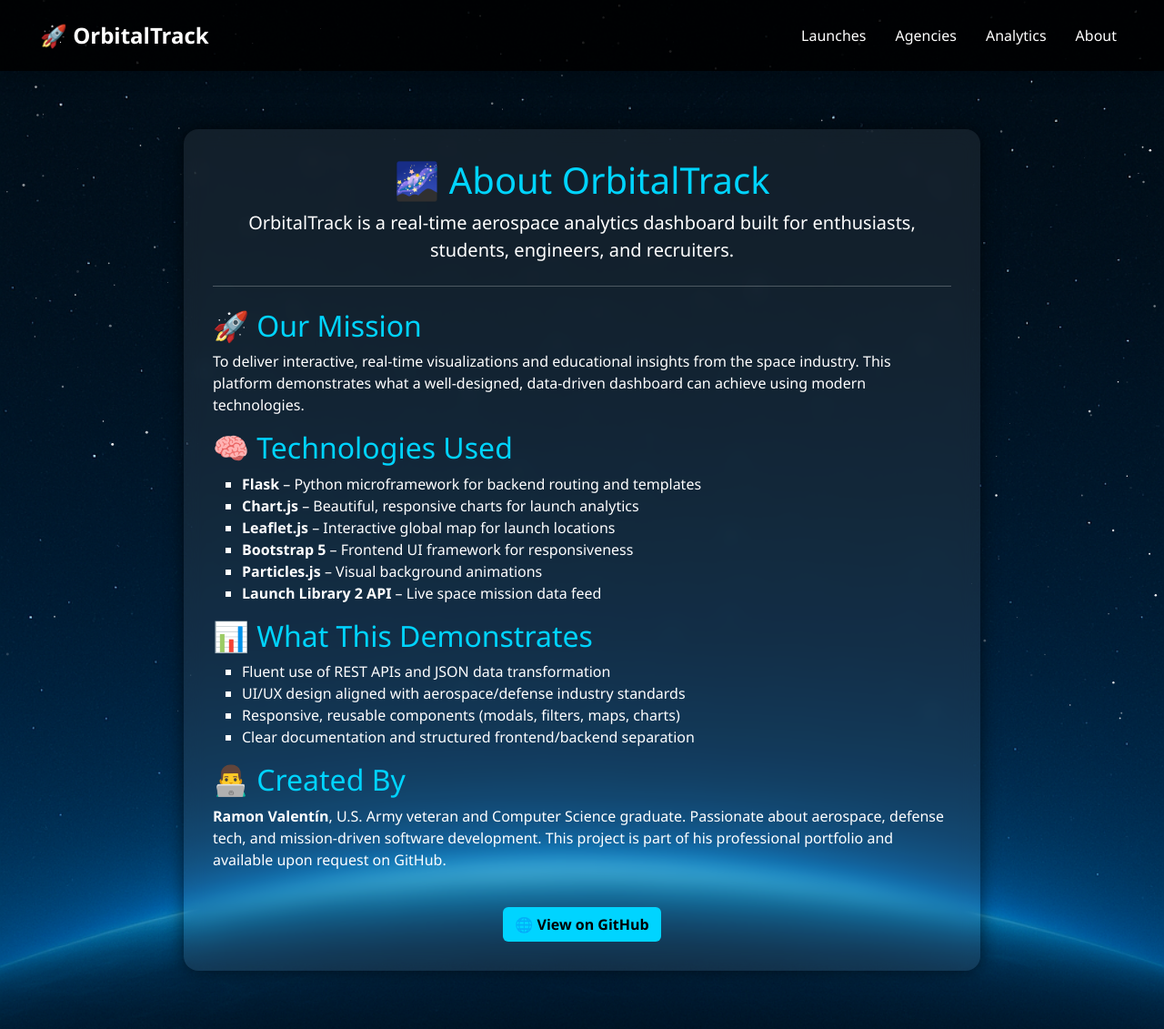
After one commit to RamonvCS/OrbitalTrack, a Flask app: page /about in a window 1280 px wide. The commit adds this page. Shown: the whole page at 91% size. Run offline with Flask 3, Linux system fonts and the light colour scheme.

Commit message:
ready to move to main and publish on render.com

```diff
--- a/app.py
+++ b/app.py
@@ -1,45 +1,29 @@
 from flask import Flask, render_template
-from services.api_client import get_upcoming_launches
 from datetime import datetime
-from apscheduler.schedulers.background import BackgroundScheduler
 import smtplib
 from email.mime.text import MIMEText
 import requests
+import os
 
 app = Flask(__name__)
 
-EMAIL_FROM = "your_email@gmail.com"
-EMAIL_TO = "your_phone_email@txt.att.net"  # or regular email
-EMAIL_PASSWORD = "your_app_password"
+# Opcional: configuración de correo si decides usar alertas después
+EMAIL_FROM = os.environ.get("EMAIL_FROM", "your_email@gmail.com")
+EMAIL_TO = os.environ.get("EMAIL_TO", "your_phone_email@txt.att.net")
+EMAIL_PASSWORD = os.environ.get("EMAIL_PASSWORD", "your_app_password")
 
-def send_email(launch_name, pad_name, webcast_url=None):
-    msg = MIMEText(f"🚀 Launch Alert!\n\n{launch_name} is launching from {pad_name}.\n{webcast_url or ''}")
-    msg["Subject"] = f"Launch Now: {launch_name}"
-    msg["From"] = EMAIL_FROM
-    msg["To"] = EMAIL_TO
+# Función para obtener lanzamientos en tiempo real (solo al cargar la página)
+def get_upcoming_launches():
+    url = "https://ll.thespacedevs.com/2.2.0/launch/upcoming/"
+    try:
+        response = requests.get(url)
+        response.raise_for_status()
+        return response.json().get("results", [])
+    except requests.RequestException as e:
+        print(f"❌ Failed to fetch launches: {e}")
+        return []
 
-    with smtplib.SMTP("smtp.gmail.com", 587) as server:
-        server.starttls()
-        server.login(EMAIL_FROM, EMAIL_PASSWORD)
-        server.send_message(msg)
-    print(f"✅ Email sent for {launch_name}")
-
-def check_launches():
-    print("⏱️ Checking launches...")
-    url = "https://ll.thespacedevs.com/2.2.0/launch/upcoming/"
-    response = requests.get(url)
-    data = response.json()["results"]
-
-    now = datetime.utcnow()
-    for launch in data:
-        net = datetime.fromisoformat(launch["net"].replace("Z", "+00:00"))
-        if abs((net - now).total_seconds()) < 60:
-            send_email(launch["name"], launch["pad"]["name"], launch.get("webcast"))
-
-scheduler = BackgroundScheduler()
-scheduler.add_job(check_launches, 'interval', minutes=1)
-scheduler.start()
-
+# RUTA PRINCIPAL - solo carga datos cuando el usuario hace refresh
 @app.route('/')
 def index():
     launches = get_upcoming_launches()
@@ -48,7 +32,7 @@ def index():
         try:
             net_datetime = datetime.strptime(net_raw, "%Y-%m-%dT%H:%M:%SZ")
             launch["formatted_net"] = net_datetime.strftime("%b %d, %Y at %H:%M UTC")
-        except:
+        except Exception:
             launch["formatted_net"] = net_raw
     return render_template('index.html', launches=launches)
 
@@ -60,6 +44,9 @@ def agencies():
 def analytics():
     return render_template('analytics.html')
 
+@app.route('/about')
+def about():
+    return render_template('about.html')
 
 if __name__ == '__main__':
     app.run(debug=True)
--- /dev/null
+++ b/templates/about.html
@@ -0,0 +1,142 @@
+<!DOCTYPE html>
+<html lang="en">
+<head>
+  <meta charset="UTF-8">
+  <meta name="viewport" content="width=device-width, initial-scale=1.0">
+  <title>About - OrbitalTrack</title>
+  <link rel="stylesheet"  href="https://cdn.jsdelivr.net/npm/bootstrap@5.3.3/dist/css/bootstrap.min.css">
+  <script src="https://cdn.jsdelivr.net/npm/particles.js"></script>
+  <style>
+    body {
+      background-image: url("/static/logos/bg_space.png");
+      background-size: cover;
+      background-attachment: fixed;
+      background-repeat: no-repeat;
+      background-position: center;
+      color: white;
+      font-family: 'Segoe UI', sans-serif;
+      overflow-x: hidden;
+    }
+    #particles-js {
+      position: fixed;
+      width: 100%;
+      height: 100%;
+      z-index: -1;
+    }
+    .glass {
+      background: rgba(255, 255, 255, 0.07);
+      backdrop-filter: blur(10px);
+      border-radius: 1rem;
+      padding: 2rem;
+      box-shadow: 0 0 20px rgba(0,0,0,0.6);
+    }
+    .section {
+      max-width: 900px;
+      margin: 4rem auto;
+    }
+    h1, h2, h3 {
+      color: #00d4ff;
+    }
+    ul {
+      list-style: square;
+    }
+    .navbar {
+      background-color: rgba(0, 0, 0, 0.85);
+      padding: 1rem 2rem;
+    }
+    .navbar-brand {
+      font-weight: bold;
+      color: #ffffff;
+    }
+    .nav-link {
+      color: #ccc;
+      margin-left: 1rem;
+    }
+    .nav-link:hover {
+      color: #fff;
+    }
+    .btn-custom {
+      background-color: #00d4ff;
+      color: #000;
+      font-weight: 600;
+      margin-top: 1.5rem;
+    }
+  </style>
+</head>
+<body>
+  <div id="particles-js"></div>
+
+  <nav class="navbar navbar-expand-lg shadow">
+    <div class="container-fluid">
+      <a class="navbar-brand fw-bold text-white fs-4" href="#">🚀 OrbitalTrack</a>
+      <button class="navbar-toggler bg-light" type="button" data-bs-toggle="collapse" data-bs-target="#navbarNav">
+        <span class="navbar-toggler-icon"></span>
+      </button>
+      <div class="collapse navbar-collapse justify-content-end" id="navbarNav">
+        <ul class="navbar-nav">
+          <li class="nav-item">
+            <a class="nav-link text-white" href="{{ url_for('index') }}">Launches</a>
+          </li>
+          <li class="nav-item">
+            <a class="nav-link text-white" href="{{ url_for('agencies') }}">Agencies</a>
+          </li>
+          <li class="nav-item">
+            <a class="nav-link text-white" href="{{ url_for('analytics') }}">Analytics</a>
+          </li>
+          <li class="nav-item">
+            <a class="nav-link text-white" href="{{ url_for('about') }}">About</a>
+          </li>
+        </ul>
+      </div>
+    </div>
+  </nav>
+
+  <div class="container section">
+    <div class="glass">
+      <h1 class="text-center">🌌 About OrbitalTrack</h1>
+      <p class="lead text-center">
+        OrbitalTrack is a real-time aerospace analytics dashboard built for enthusiasts, students, engineers, and recruiters.
+      </p>
+      <hr class="my-4">
+
+      <h2>🚀 Our Mission</h2>
+      <p>
+        To deliver interactive, real-time visualizations and educational insights from the space industry. This platform demonstrates what a well-designed, data-driven dashboard can achieve using modern technologies.
+      </p>
+
+      <h2>🧠 Technologies Used</h2>
+      <ul>
+        <li><strong>Flask</strong> – Python microframework for backend routing and templates</li>
+        <li><strong>Chart.js</strong> – Beautiful, responsive charts for launch analytics</li>
+        <li><strong>Leaflet.js</strong> – Interactive global map for launch locations</li>
+        <li><strong>Bootstrap 5</strong> – Frontend UI framework for responsiveness</li>
+        <li><strong>Particles.js</strong> – Visual background animations</li>
+        <li><strong>Launch Library 2 API</strong> – Live space mission data feed</li>
+      </ul>
+
+      <h2>📊 What This Demonstrates</h2>
+      <ul>
+        <li>Fluent use of REST APIs and JSON data transformation</li>
+        <li>UI/UX design aligned with aerospace/defense industry standards</li>
+        <li>Responsive, reusable components (modals, filters, maps, charts)</li>
+        <li>Clear documentation and structured frontend/backend separation</li>
+      </ul>
+
+      <h2>👨‍💻 Created By</h2>
+      <p>
+        <strong>Ramon Valentín</strong>, U.S. Army veteran and Computer Science graduate. Passionate about aerospace, defense tech, and mission-driven software development. This project is part of his professional portfolio and available upon request on GitHub.
+      </p>
+
+      <div class="text-center">
+        <a href="https://github.com/RamonvCS/OrbitalTrack" class="btn btn-custom" target="_blank">🌐 View on GitHub</a>
+      </div>
+    </div>
+  </div>
+
+  <script>
+    particlesJS.load('particles-js', '/static/data/particles.json', function () {
+      console.log('✨ Particles loaded!');
+    });
+  </script>
+</body>
+</html>
```
Also changed, not shown: services/api_client.py (+8 -3 lines), templates/agencies.html (+19 -10 lines), templates/analytics.html (+44 -16 lines), templates/index.html (+17 -32 lines).
